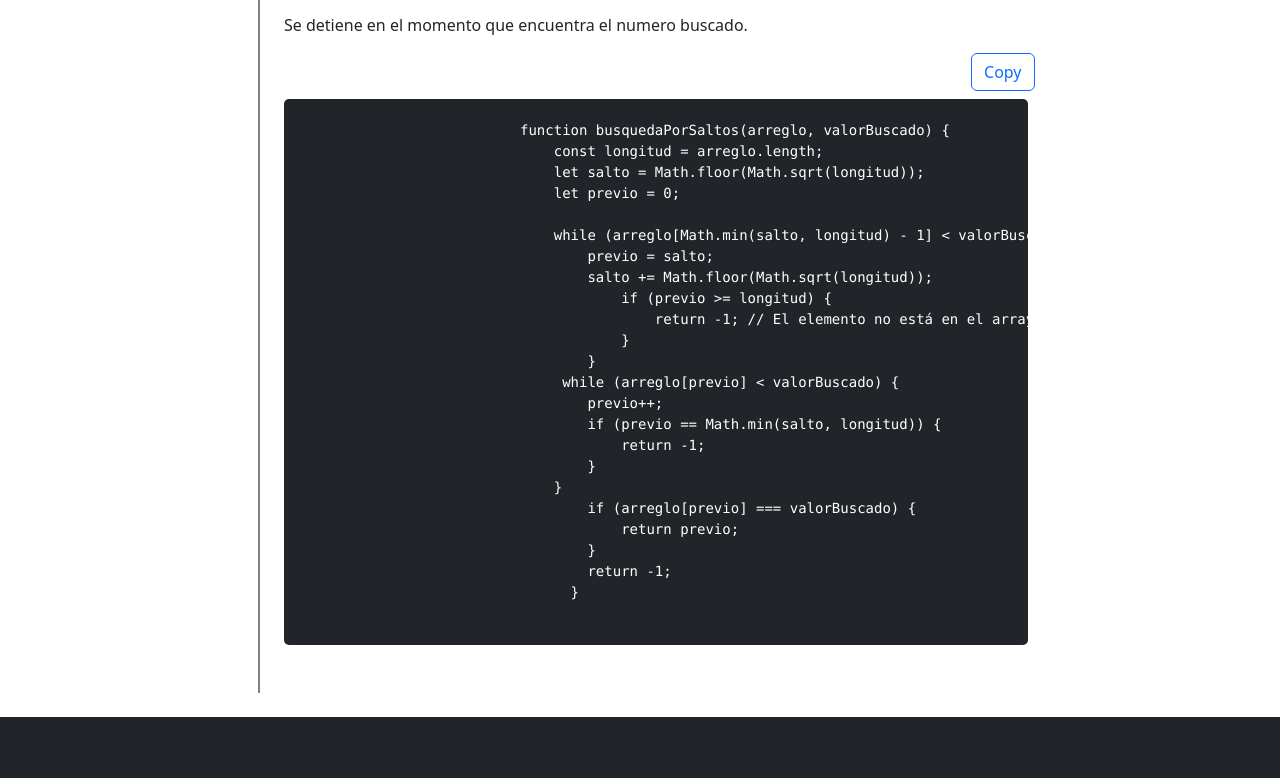
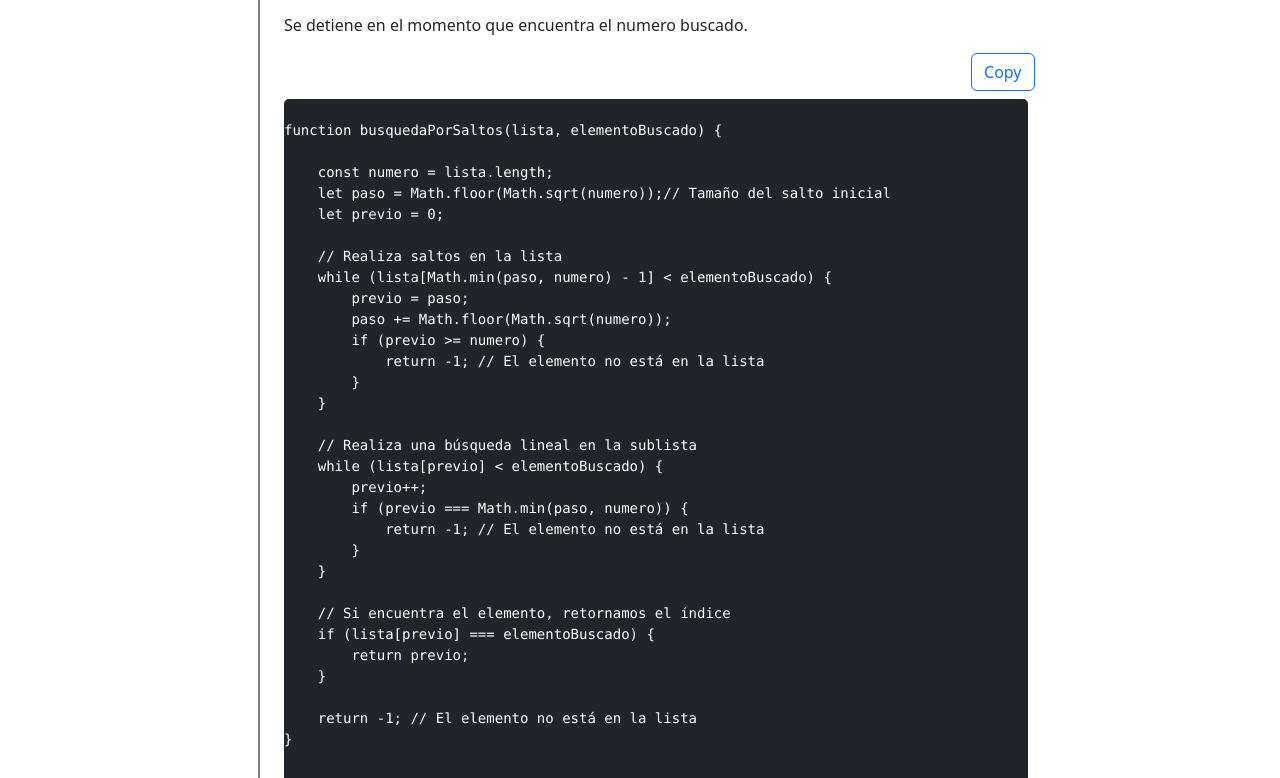
Before and after one commit to TETvega/U3-AlgoritmosYGrafos, a plain HTML site: page Algoritmos y Grafos/busquedaSaltos.html in a window 1280 px wide. Shown: the part 1367-2145 px from the top of the page. Drawn offline with nearby package versions, Linux system fonts and the light colour scheme.

Commit message:
comentarios

```diff
--- a/Algoritmos y Grafos/busquedaSaltos.html
+++ b/Algoritmos y Grafos/busquedaSaltos.html
@@ -200,28 +200,35 @@
                         </div>
                         <pre class="bg-dark mb-4" style="border-radius: 5px;">
                         <code class="text-white" id="codigoBusquedaUnica">
-                            function busquedaPorSaltos(arreglo, valorBuscado) {
-                                const longitud = arreglo.length;
-                                let salto = Math.floor(Math.sqrt(longitud));
+function busquedaPorSaltos(lista, elementoBuscado) {
+
+    const numero = lista.length;
+    let paso = Math.floor(Math.sqrt(numero));// Tamaño del salto inicial
     let previo = 0;
 
-                                while (arreglo[Math.min(salto, longitud) - 1] < valorBuscado) {
-                                    previo = salto;
-                                    salto += Math.floor(Math.sqrt(longitud));
-                                        if (previo >= longitud) {
-                                            return -1; // El elemento no está en el array
+    // Realiza saltos en la lista
+    while (lista[Math.min(paso, numero) - 1] < elementoBuscado) {
+        previo = paso;
+        paso += Math.floor(Math.sqrt(numero));
+        if (previo >= numero) {
+            return -1; // El elemento no está en la lista
         }
     }
-                                 while (arreglo[previo] < valorBuscado) {
+
+    // Realiza una búsqueda lineal en la sublista
+    while (lista[previo] < elementoBuscado) {
         previo++;
-                                    if (previo == Math.min(salto, longitud)) {
-                                        return -1;
+        if (previo === Math.min(paso, numero)) {
+            return -1; // El elemento no está en la lista
         }
     }
-                                    if (arreglo[previo] === valorBuscado) {
+
+    // Si encuentra el elemento, retornamos el índice
+    if (lista[previo] === elementoBuscado) {
         return previo;
     }
-                                    return -1;
+
+    return -1; // El elemento no está en la lista
 }
                             </code>
                         </pre>
--- a/Algoritmos y Grafos/js/jumpSearch.js
+++ b/Algoritmos y Grafos/js/jumpSearch.js
@@ -6,8 +6,6 @@ function busquedaPorSaltos(lista, elementoBuscado) {
 
     const numero = lista.length;
     let paso = Math.floor(Math.sqrt(numero));// Tamaño del salto inicial
-    console.log(`${paso}`);
-    console.log(paso);
     let previo = 0;
 
     // Realiza saltos en la lista
```
Also changed, not shown: Algoritmos y Grafos/busquedaInterpolada.html (+18 -2 lines). Lines whose indentation alone changed are shown as unchanged.
